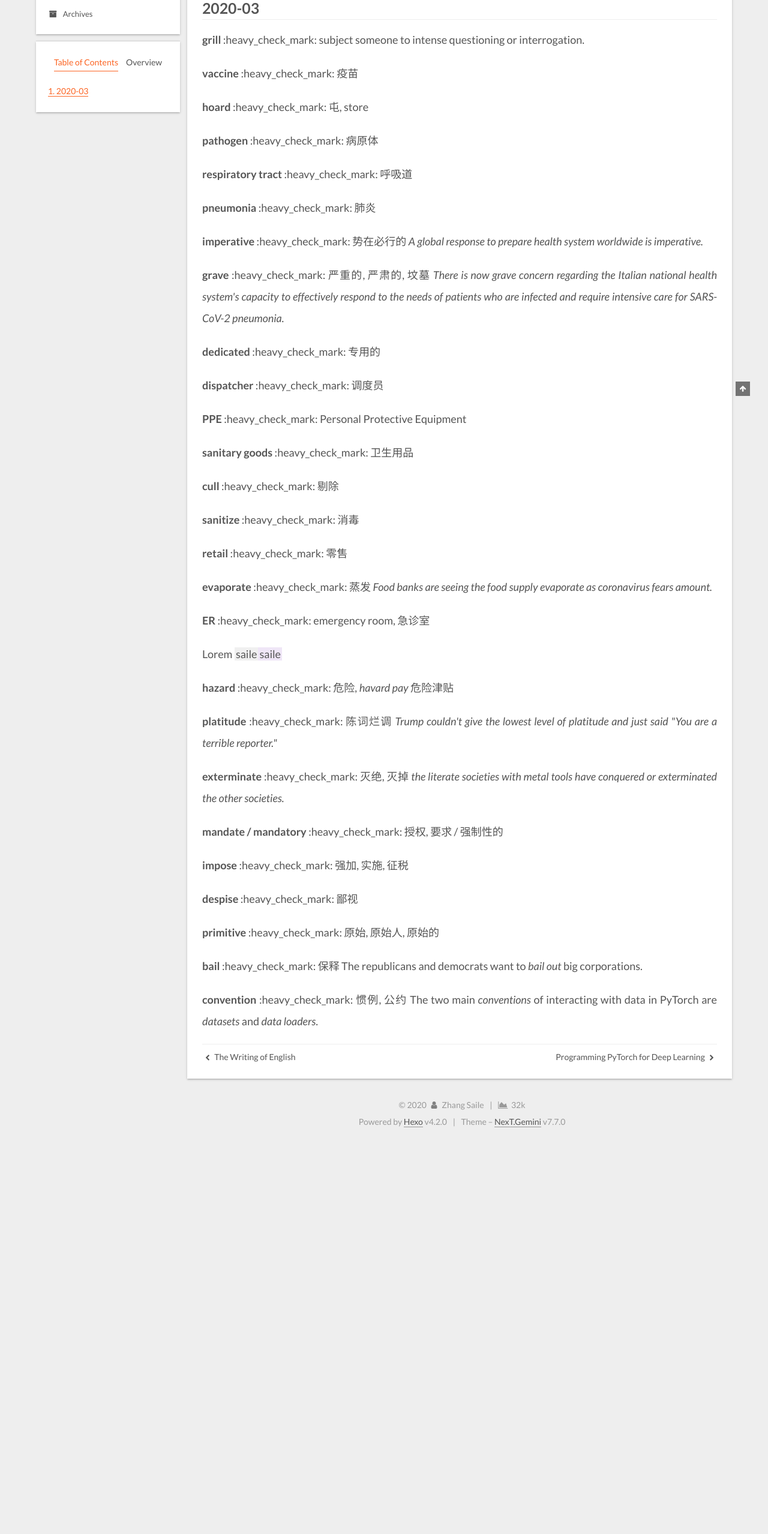
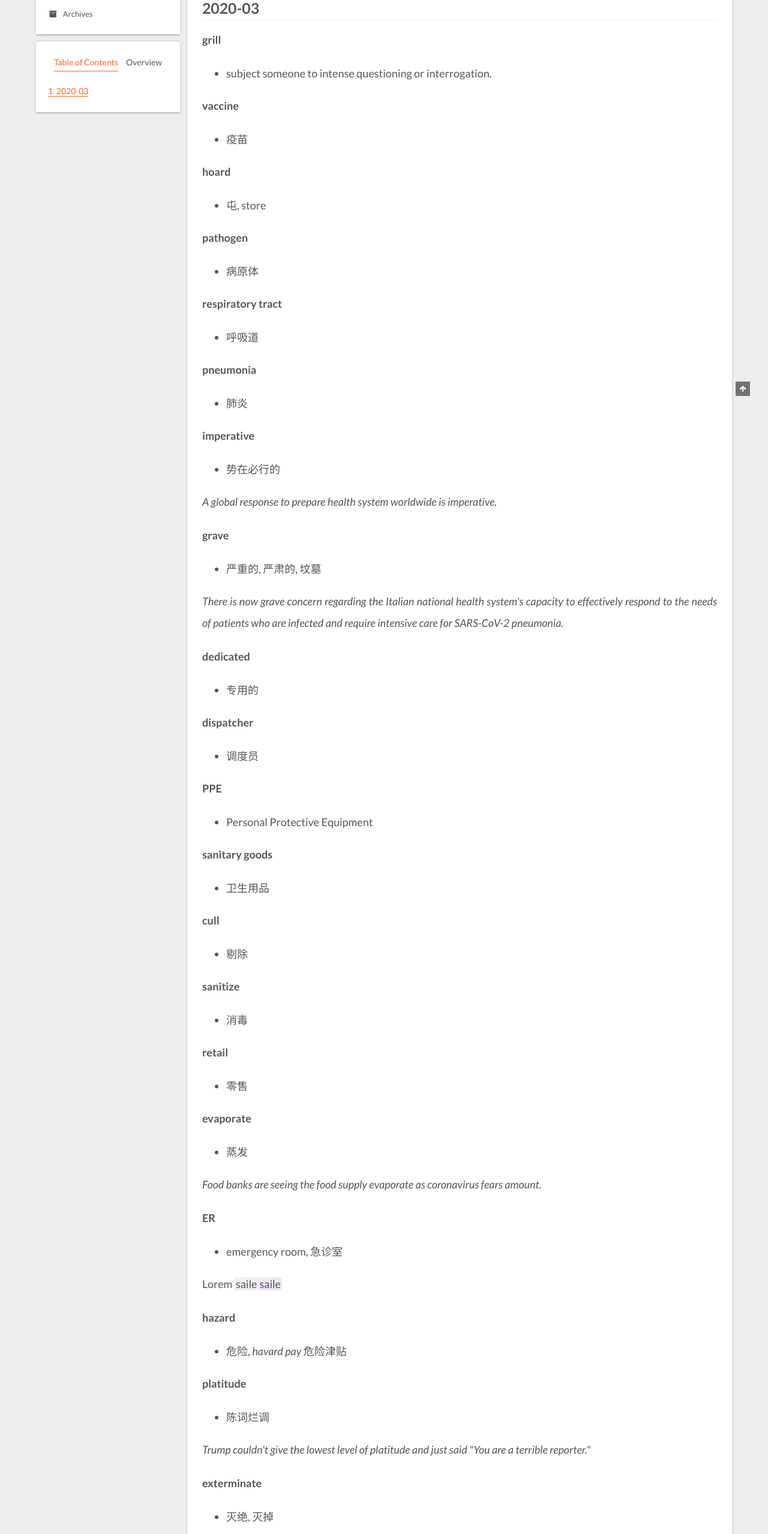
Before and after one commit to zhsaile/zhsaile.github.io, a plain HTML site: page 2020/03/12/Words-Encountered-on-the-Internet/index.html in a window 1280 px wide. Shown: the part 240-2797 px from the top of the page at 60% size. Before the commit the page ends 2144 px from the top, so only its background shows below. Drawn offline with Linux system fonts and the light colour scheme; a web font is replaced by a local one.

Commit message:
Site updated: 2020-03-30 22:24:41

```diff
--- a/2020/03/12/Words-Encountered-on-the-Internet/index.html
+++ b/2020/03/12/Words-Encountered-on-the-Internet/index.html
@@ -52,7 +52,7 @@
 <meta property="og:site_name" content="Saile">
 <meta property="og:locale" content="en_US">
 <meta property="article:published_time" content="2020-03-12T04:51:20.000Z">
-<meta property="article:modified_time" content="2020-03-27T00:06:01.210Z">
+<meta property="article:modified_time" content="2020-03-30T12:05:35.180Z">
 <meta property="article:author" content="Zhang Saile">
 <meta name="twitter:card" content="summary">
 
@@ -211,7 +211,7 @@
               <span class="post-meta-item-icon">
                 <i class="fa fa-file-word-o"></i>
               </span>
-              <span>1.5k</span>
+              <span>1.1k</span>
             </span>
 
         </div>
@@ -225,33 +225,130 @@
 
         <p>  <a id="more"></a></p>
 <h2 id="section">2020-03</h2>
-<p><strong>grill</strong> :heavy_check_mark: subject someone to intense questioning or interrogation.</p>
-<p><strong>vaccine</strong> :heavy_check_mark: 疫苗</p>
-<p><strong>hoard</strong> :heavy_check_mark: 屯, store</p>
-<p><strong>pathogen</strong> :heavy_check_mark: 病原体</p>
-<p><strong>respiratory tract</strong> :heavy_check_mark: 呼吸道</p>
-<p><strong>pneumonia</strong> :heavy_check_mark: 肺炎</p>
-<p><strong>imperative</strong> :heavy_check_mark: 势在必行的 <em>A global response to prepare health system worldwide is imperative.</em></p>
-<p><strong>grave</strong> :heavy_check_mark: 严重的, 严肃的, 坟墓 <em>There is now grave concern regarding the Italian national health system's capacity to effectively respond to the needs of patients who are infected and require intensive care for SARS-CoV-2 pneumonia.</em></p>
-<p><strong>dedicated</strong> :heavy_check_mark: 专用的</p>
-<p><strong>dispatcher</strong> :heavy_check_mark: 调度员</p>
-<p><strong>PPE</strong> :heavy_check_mark: Personal Protective Equipment</p>
-<p><strong>sanitary goods</strong> :heavy_check_mark: 卫生用品</p>
-<p><strong>cull</strong> :heavy_check_mark: 剔除</p>
-<p><strong>sanitize</strong> :heavy_check_mark: 消毒</p>
-<p><strong>retail</strong> :heavy_check_mark: 零售</p>
-<p><strong>evaporate</strong> :heavy_check_mark: 蒸发 <em>Food banks are seeing the food supply evaporate as coronavirus fears amount.</em></p>
-<p><strong>ER</strong> :heavy_check_mark: emergency room, 急诊室</p>
+<p><strong>grill</strong></p>
+<ul>
+<li>subject someone to intense questioning or interrogation.</li>
+</ul>
+<p><strong>vaccine</strong></p>
+<ul>
+<li>疫苗</li>
+</ul>
+<p><strong>hoard</strong></p>
+<ul>
+<li>屯, store</li>
+</ul>
+<p><strong>pathogen</strong></p>
+<ul>
+<li>病原体</li>
+</ul>
+<p><strong>respiratory tract</strong></p>
+<ul>
+<li>呼吸道</li>
+</ul>
+<p><strong>pneumonia</strong></p>
+<ul>
+<li>肺炎</li>
+</ul>
+<p><strong>imperative</strong></p>
+<ul>
+<li>势在必行的</li>
+</ul>
+<p><em>A global response to prepare health system worldwide is imperative.</em></p>
+<p><strong>grave</strong></p>
+<ul>
+<li>严重的, 严肃的, 坟墓</li>
+</ul>
+<p><em>There is now grave concern regarding the Italian national health system's capacity to effectively respond to the needs of patients who are infected and require intensive care for SARS-CoV-2 pneumonia.</em></p>
+<p><strong>dedicated</strong></p>
+<ul>
+<li>专用的</li>
+</ul>
+<p><strong>dispatcher</strong></p>
+<ul>
+<li>调度员</li>
+</ul>
+<p><strong>PPE</strong></p>
+<ul>
+<li>Personal Protective Equipment</li>
+</ul>
+<p><strong>sanitary goods</strong></p>
+<ul>
+<li>卫生用品</li>
+</ul>
+<p><strong>cull</strong></p>
+<ul>
+<li>剔除</li>
+</ul>
+<p><strong>sanitize</strong></p>
+<ul>
+<li>消毒</li>
+</ul>
+<p><strong>retail</strong></p>
+<ul>
+<li>零售</li>
+</ul>
+<p><strong>evaporate</strong></p>
+<ul>
+<li>蒸发</li>
+</ul>
+<p><em>Food banks are seeing the food supply evaporate as coronavirus fears amount.</em></p>
+<p><strong>ER</strong></p>
+<ul>
+<li>emergency room, 急诊室</li>
+</ul>
 <p>Lorem <span class="label default">saile</span><span class="label primary">saile</span></p>
-<p><strong>hazard</strong> :heavy_check_mark: 危险, <em>havard pay</em> 危险津贴</p>
-<p><strong>platitude</strong> :heavy_check_mark: 陈词烂调 <em>Trump couldn't give the lowest level of platitude and just said &quot;You are a terrible reporter.&quot;</em></p>
-<p><strong>exterminate</strong> :heavy_check_mark: 灭绝, 灭掉 <em>the literate societies with metal tools have conquered or exterminated the other societies.</em></p>
-<p><strong>mandate / mandatory</strong> :heavy_check_mark: 授权, 要求 / 强制性的</p>
-<p><strong>impose</strong> :heavy_check_mark: 强加, 实施, 征税</p>
-<p><strong>despise</strong> :heavy_check_mark: 鄙视</p>
-<p><strong>primitive</strong> :heavy_check_mark: 原始, 原始人, 原始的</p>
-<p><strong>bail</strong> :heavy_check_mark: 保释 The republicans and democrats want to <em>bail out</em> big corporations.</p>
-<p><strong>convention</strong> :heavy_check_mark: 惯例, 公约 The two main <em>conventions</em> of interacting with data in PyTorch are <em>datasets</em> and <em>data loaders</em>.</p>
+<p><strong>hazard</strong></p>
+<ul>
+<li>危险, <em>havard pay</em> 危险津贴</li>
+</ul>
+<p><strong>platitude</strong></p>
+<ul>
+<li>陈词烂调</li>
+</ul>
+<p><em>Trump couldn't give the lowest level of platitude and just said &quot;You are a terrible reporter.&quot;</em></p>
+<p><strong>exterminate</strong></p>
+<ul>
+<li>灭绝, 灭掉</li>
+</ul>
+<p><em>the literate societies with metal tools have conquered or exterminated the other societies.</em></p>
+<p><strong>mandate / mandatory</strong></p>
+<ul>
+<li>授权, 要求 / 强制性的</li>
+</ul>
+<p><strong>impose</strong></p>
+<ul>
+<li>强加, 实施, 征税</li>
+</ul>
+<p><strong>despise</strong></p>
+<ul>
+<li>鄙视</li>
+</ul>
+<p><strong>primitive</strong></p>
+<ul>
+<li>原始, 原始人, 原始的</li>
+</ul>
+<p><strong>bail</strong></p>
+<ul>
+<li>保释</li>
+</ul>
+<p>The republicans and democrats want to <em>bail out</em> big corporations.</p>
+<p><strong>convention</strong></p>
+<ul>
+<li>惯例, 公约</li>
+</ul>
+<p>The two main <em>conventions</em> of interacting with data in PyTorch are <em>datasets</em> and <em>data loaders</em>.</p>
+<p><strong>hype</strong></p>
+<ul>
+<li>炒作</li>
+</ul>
+<p><strong>magnify</strong></p>
+<ul>
+<li>放大, 夸大, enlarge, extend, exaggerate</li>
+</ul>
+<p><strong>compensate</strong></p>
+<ul>
+<li>补偿, 赔偿</li>
+</ul>
 
     </div>
 
--- a/css/main.css
+++ b/css/main.css
@@ -1224,7 +1224,7 @@ pre .javascript .function {
 }
 .links-of-author a::before,
 .links-of-author span.exturl::before {
-  background: #9598b3;
+  background: #9aff7c;
   border-radius: 50%;
   content: ' ';
   display: inline-block;
```
Also changed, not shown: 2020/02/22/Things-to-do-After-Installing-Ubuntu/index.html (+1 -1 lines), 2020/03/26/Programming-PyTorch-for-Deep-Learning/index.html (+15 -3 lines), index.html (+2 -2 lines).
